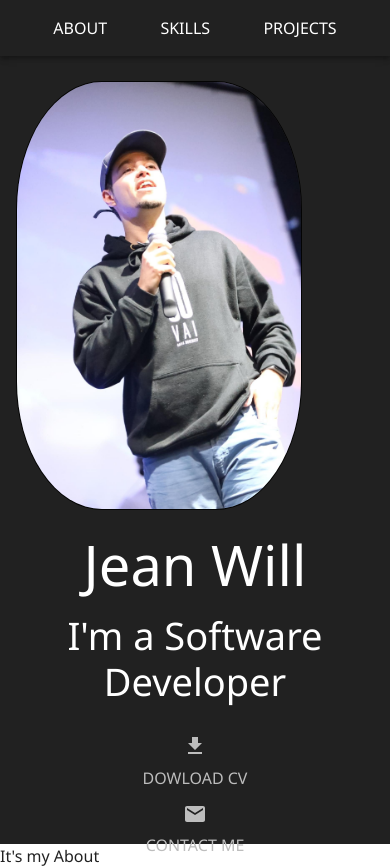
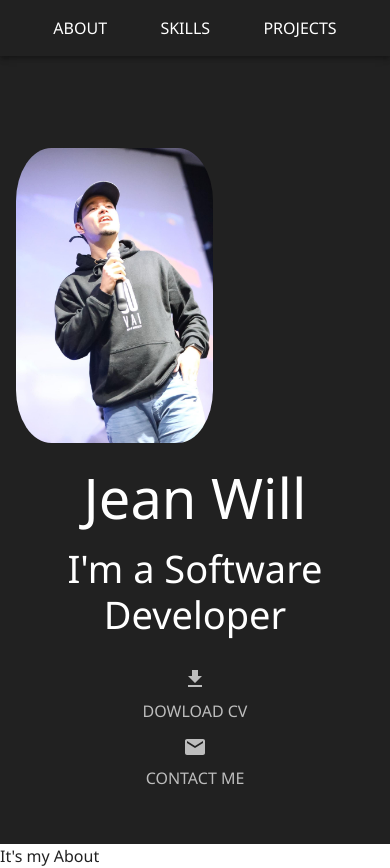
Before and after one commit to Jean-Will/my-portfolio, a React (Vite) app: page / in a window 390 px wide. Built offline with nearby package versions, Linux system fonts and the light colour scheme.

Commit message:
correction responsive in xs screen

```diff
--- a/src/Pages/Home/Sections/Hero/Hero.tsx
+++ b/src/Pages/Home/Sections/Hero/Hero.tsx
@@ -3,6 +3,7 @@ import profile from "../../../../assets/Images/pofile.jpg"
 import DownloadIcon from '@mui/icons-material/Download';
 import EmailIcon from '@mui/icons-material/Email';
 import { useState, useEffect } from "react";
+
 
 
 const Hero = () => {
@@ -66,10 +67,19 @@ const Hero = () => {
     },
   }));
 
-  const StyledImg = styled("img")(() => ({
+  const StyledImg = styled("img")(({theme}) => ({
     width: "80%",
-    borderRadius: "30%",
-    border: "1px solid",
+    borderRadius: "18%",
+
+    [theme.breakpoints.up("xs")]: {
+      //<=mobile
+      width:"55%"
+
+    },
+    [theme.breakpoints.up("md")]: {
+      //=> mobile
+      width:"70%"
+    },
   }));
 
   return (
```
